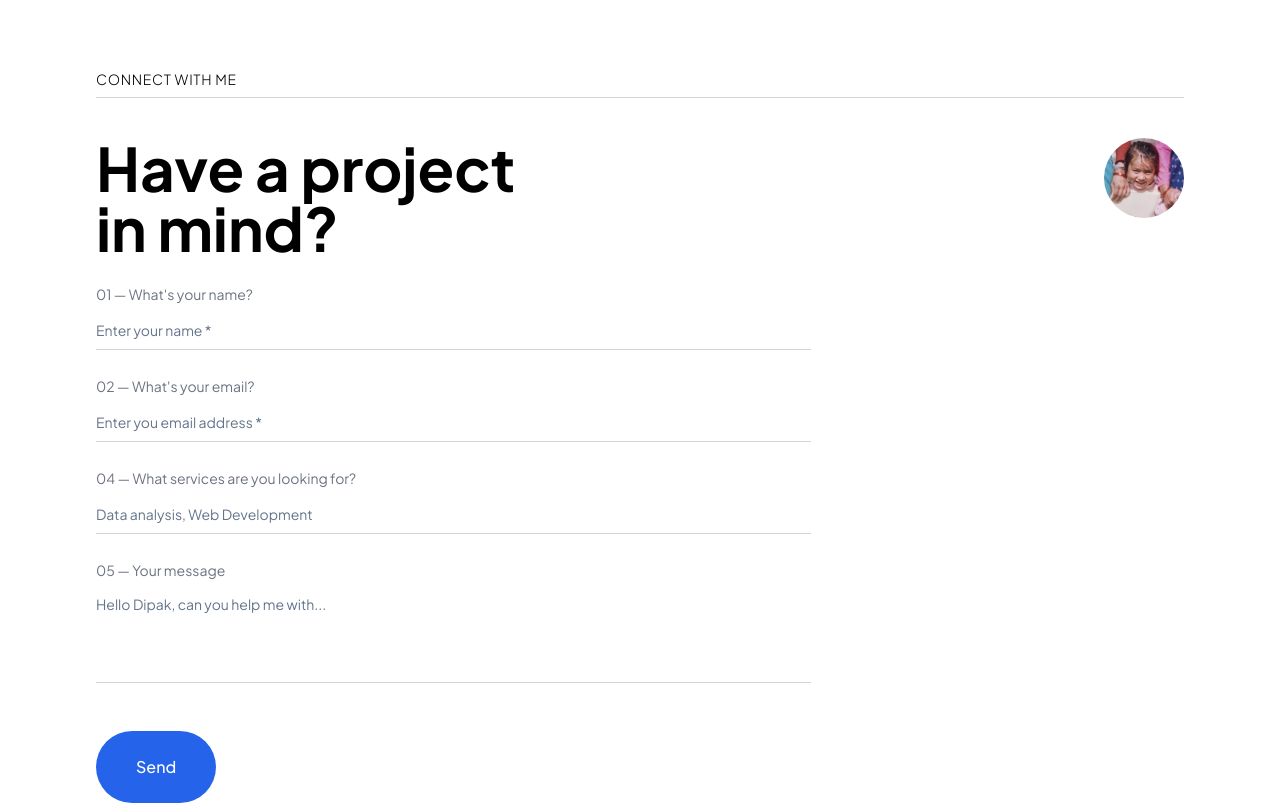
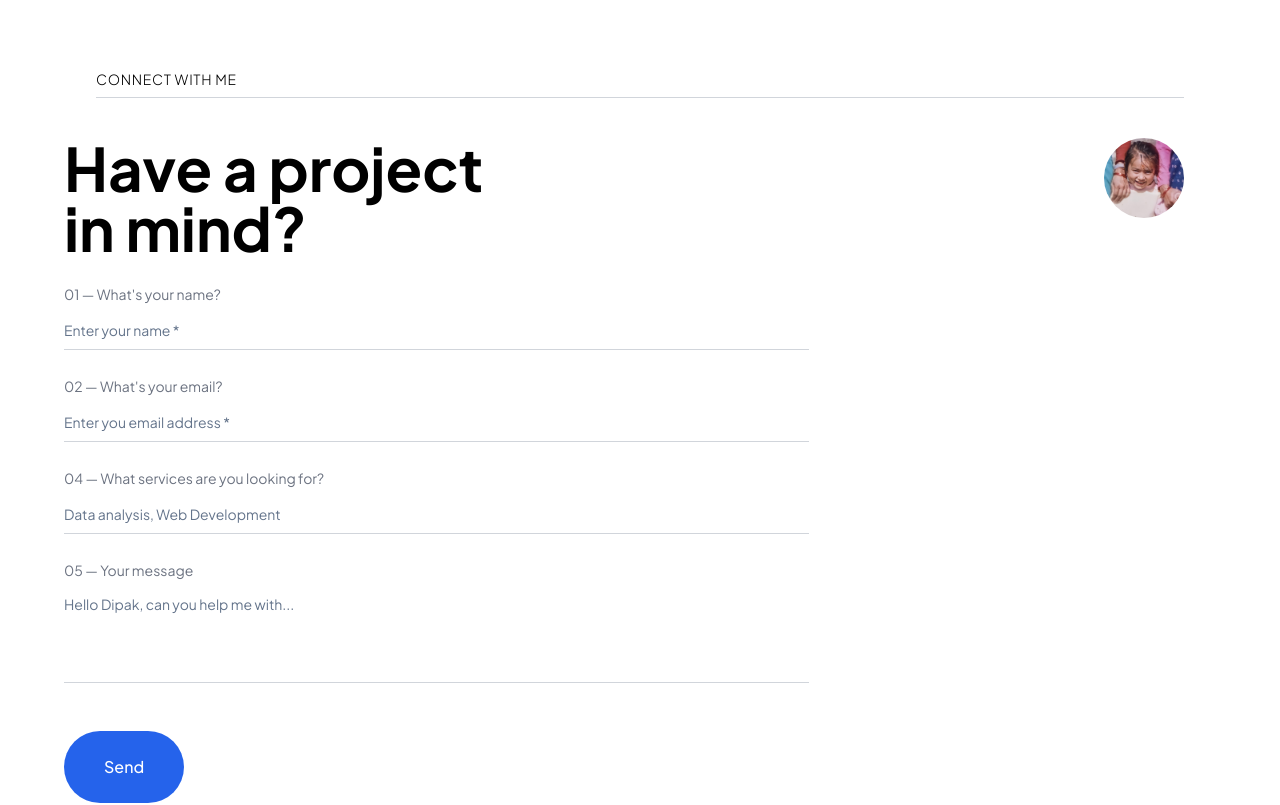
Before and after one commit to dipak-shaaki/Dipak-Portfolio, a Next.js app: page / in a window 1280 px wide. Shown: the part 2220-3025 px from the top of the page. Built offline with nearby package versions, Linux system fonts and the light colour scheme.

Commit message:
fixed contact section

```diff
--- a/components/contact-section.tsx
+++ b/components/contact-section.tsx
@@ -73,7 +73,7 @@ export default function ContactSection() {
 
   return (
     <div className="w-full max-w-6xl mx-auto">
-      <div className="grid grid-cols-1 lg:grid-cols-3 gap-8">
+      <div className="grid grid-cols-2 lg:grid-cols-3 gap-9">
         <div className="lg:col-span-2">
           <motion.div
             initial={{ opacity: 0, y: 20 }}
@@ -81,7 +81,7 @@ export default function ContactSection() {
             transition={{ duration: 0.5 }}
             className="mb-6"
           >
-            <h2 className="text-4xl sm:text-5xl md:text-6xl font-bold mb-4 text-black dark:text-white">
+            <h2 className="text-4xl sm:text-5xl md:text-6xl font-bold mb-4 text-black dark:text-white lg:-ml-8">
               Have a
               project
               <br />
@@ -94,7 +94,7 @@ export default function ContactSection() {
             whileInView={{ opacity: 1, y: 0 }}
             transition={{ duration: 0.5, delay: 0.2 }}
           >
-            <form onSubmit={handleSubmit} className="space-y-6">
+            <form onSubmit={handleSubmit} className="space-y-6 lg:-ml-8">
               <div className="space-y-1">
                 <label htmlFor="name" className="text-sm text-gray-500 dark:text-gray-400">
                   01 — What's your name?
```
